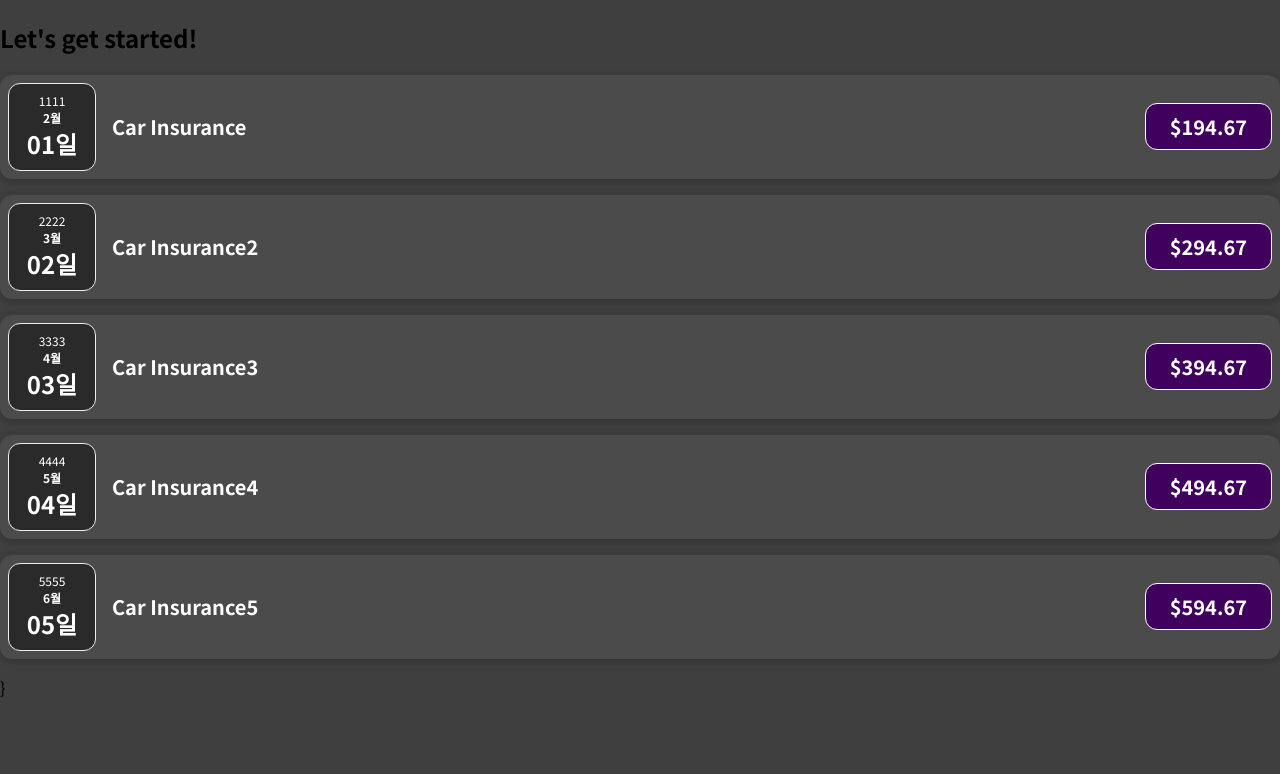
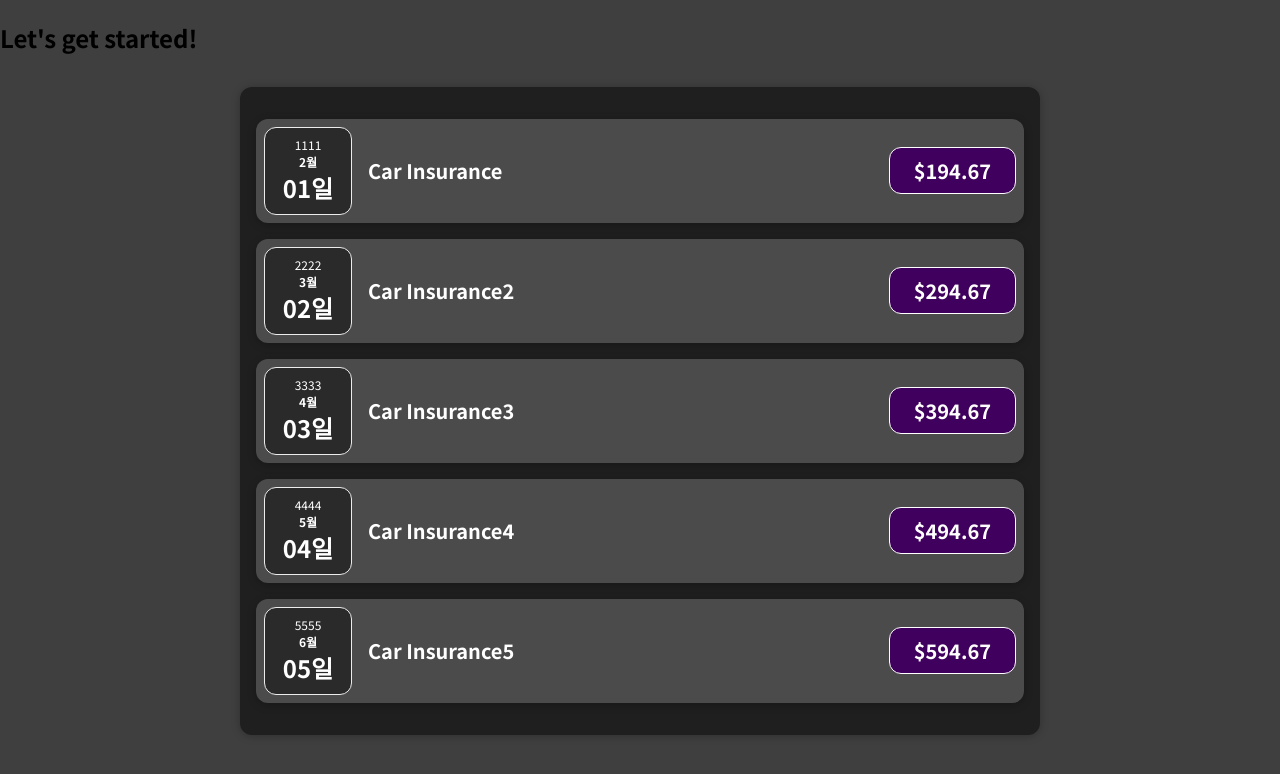
Before and after one commit to qpakr38/react-complete-guide, a JavaScript app: page / in a window 1280 px wide. Shown: the top 774 px of the page. Built offline with nearby package versions, Linux system fonts and the light colour scheme.

Commit message:
FEAT : Expenses 도입

```diff
--- a/src/App.js
+++ b/src/App.js
@@ -1,4 +1,4 @@
-import ExpenseItem from "./components/ExpenseItem";
+import Expenses from "./components/Expenses";
 
 function App() {
     const expenses = [
@@ -36,32 +36,7 @@ function App() {
     return (
         <div>
             <h2>Let's get started!</h2>
-            <ExpenseItem
-            title = {expenses[0].title}
-            amount = {expenses[0].amount}
-            date = {expenses[0].date}
-            />
-            <ExpenseItem
-            title = {expenses[1].title}
-            amount = {expenses[1].amount}
-            date = {expenses[1].date}
-            />
-            <ExpenseItem
-            title = {expenses[2].title}
-            amount = {expenses[2].amount}
-            date = {expenses[2].date}
-            />
-            <ExpenseItem
-            title = {expenses[3].title}
-            amount = {expenses[3].amount}
-            date = {expenses[3].date}
-            />
-            <ExpenseItem
-            title = {expenses[4].title}
-            amount = {expenses[4].amount}
-            date = {expenses[4].date}
-            />
-            }
+            <Expenses items= {expenses}/>
         </div>
     );
 }
--- /dev/null
+++ b/src/components/Expenses.css
@@ -0,0 +1,9 @@
+.expenses {
+    padding: 1rem;
+    background-color: rgb(31, 31, 31);
+    margin: 2rem auto;
+    width: 50rem;
+    max-width: 95%;
+    border-radius: 12px;
+    box-shadow: 0 1px 8px rgba(0, 0, 0, 0.25);
+}
--- /dev/null
+++ b/src/components/Expenses.js
@@ -0,0 +1,37 @@
+import "./Expenses.css";
+import ExpenseItem from "./ExpenseItem";
+
+function Expenses(props) {
+    return (
+        <div className="expenses">
+            <ExpenseItem
+                title={props.items[0].title}
+                amount={props.items[0].amount}
+                date={props.items[0].date}
+            />
+            <ExpenseItem
+                title={props.items[1].title}
+                amount={props.items[1].amount}
+                date={props.items[1].date}
+            />
+            <ExpenseItem
+                title={props.items[2].title}
+                amount={props.items[2].amount}
+                date={props.items[2].date}
+            />
+            <ExpenseItem
+                title={props.items[3].title}
+                amount={props.items[3].amount}
+                date={props.items[3].date}
+            />
+            <ExpenseItem
+                title={props.items[4].title}
+                amount={props.items[4].amount}
+                date={props.items[4].date}
+            />
+        </div>
+
+    );
+}
+
+export default Expenses;
```
